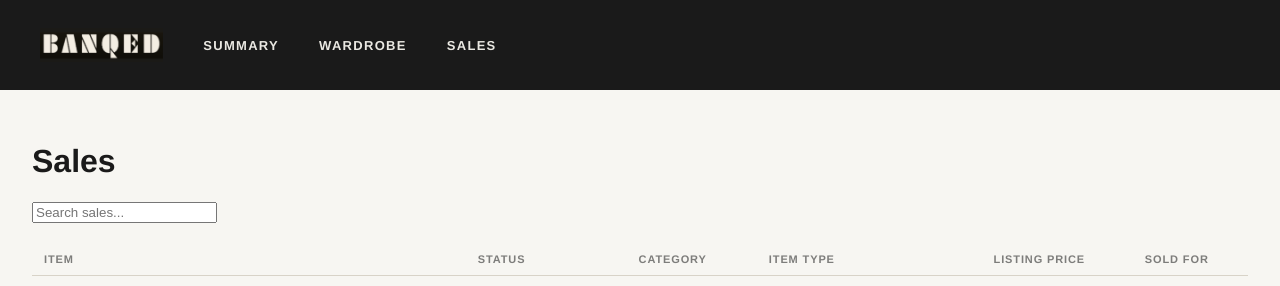
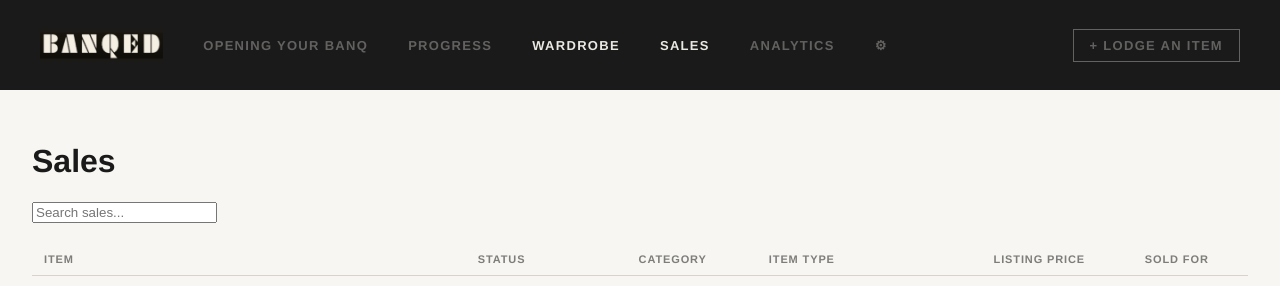
Before and after one commit to CatherineTomato/banqed-flask, a Flask app: page /sales in a window 1280 px wide. Shown: the top 286 px of the page. Run offline with Flask 3, Linux system fonts and the light colour scheme; data comes from the database, SQL or seed files in the repository.

Commit message:
Restructure nav.... logo as home link match page names to the mockup. I greyed out unbuilt sections. As I still want them to be there so I can keep their positioning in mind from a web design perspective for when I can build them. I also added the 'Lodge an Item' placeholder.

```diff
--- a/static/css/style.css
+++ b/static/css/style.css
@@ -38,6 +38,32 @@ nav a {
   letter-spacing: 0.1em;
   text-transform: uppercase;
 }
+
+.nav-disabled {
+  color: rgba(234, 232, 226, 0.35);
+  font-size: 13px;
+  font-weight: 600;
+  letter-spacing: 0.1em;
+  text-transform: uppercase;
+  cursor: default;
+}
+
+nav a.logo-link {
+  display: flex;
+  align-items: center;
+}
+
+.nav-cta {
+  margin-left: auto;
+  padding: 8px 16px;
+  border: 1px solid rgba(234, 232, 226, 0.35);
+  color: rgba(234, 232, 226, 0.35);
+  font-size: 13px;
+  font-weight: 600;
+  letter-spacing: 0.1em;
+  text-transform: uppercase;
+  cursor: default;
+}
 main {
   padding: 32px;
 }
--- a/templates/base.html
+++ b/templates/base.html
@@ -7,10 +7,16 @@
 </head>
 <body>
   <nav>
-    <img src="{{ url_for('static', filename='images/banqed-logo.png') }}" alt="Banqed">
-    <a href="/">Summary</a>
+    <a href="/" class="logo-link">
+      <img src="{{ url_for('static', filename='images/banqed-logo.png') }}" alt="Banqed">
+    </a>
+    <span class="nav-disabled">Opening your Banq</span>
+    <span class="nav-disabled">Progress</span>
     <a href="/wardrobe">Wardrobe</a>
     <a href="/sales">Sales</a>
+    <span class="nav-disabled">Analytics</span>
+    <span class="nav-disabled" aria-label="Settings">&#9881;</span>
+    <span class="nav-cta">+ Lodge an Item</span>
   </nav>
   <main>
     {% block content %}{% endblock %}
```
